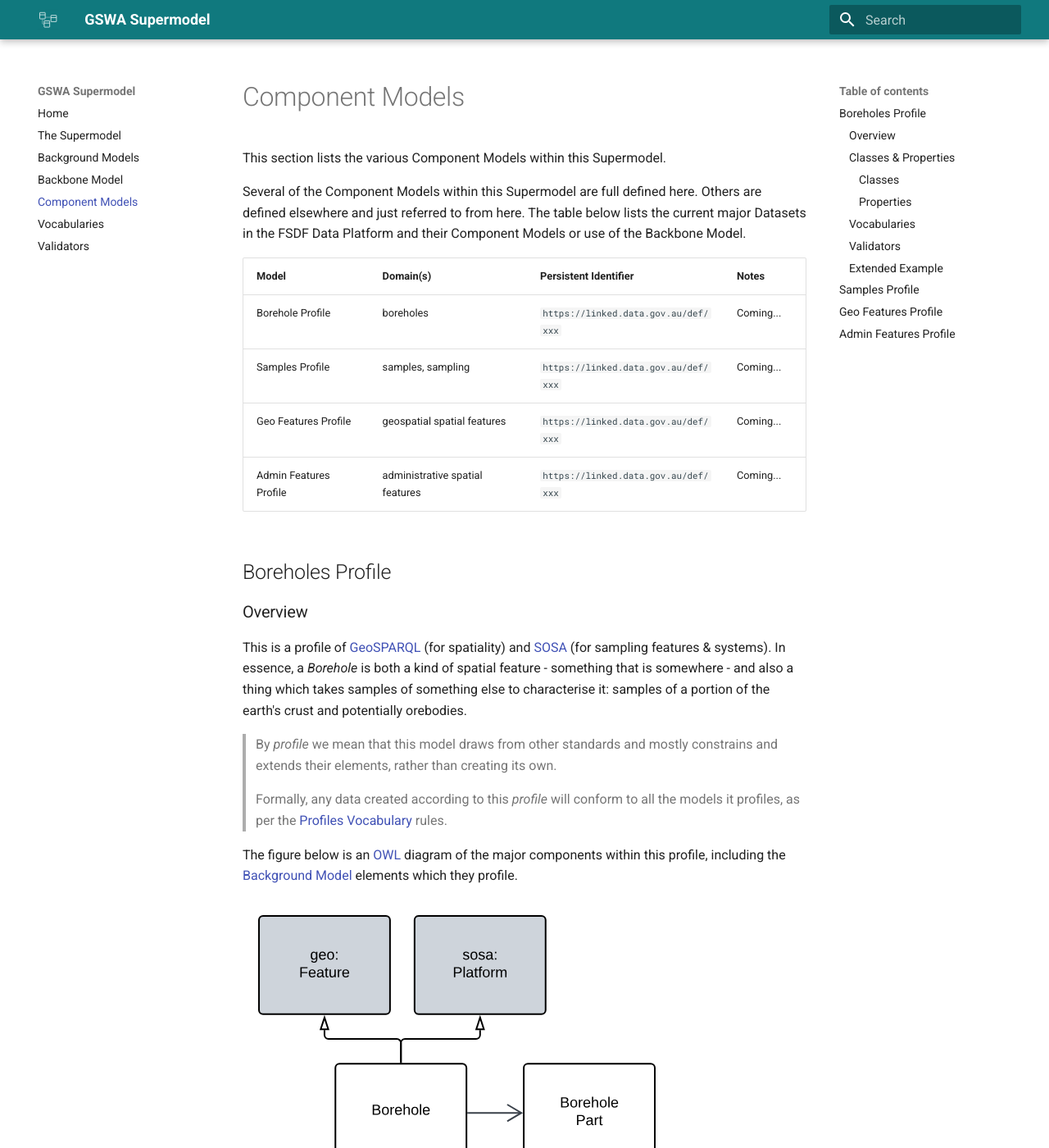
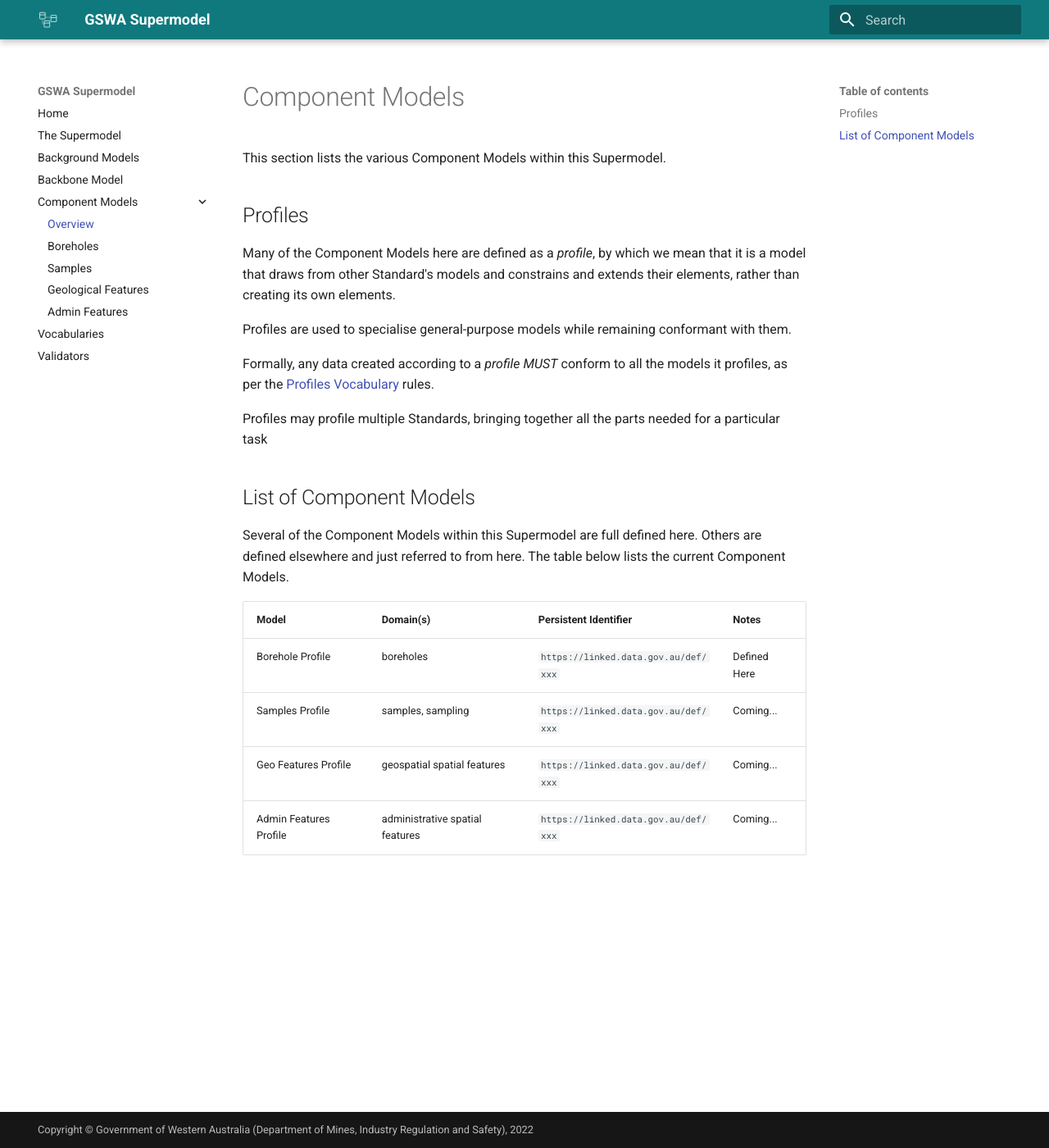
Before and after one commit to nicholascar/gswa-supermodel, an MkDocs documentation site: the page built from docs/components.md, in a window 1280 px wide and 1400 px high. Shown: the whole window at 82% size. Built offline with MkDocs 1.6.1 and Material for MkDocs 9.7.7, drawn with Linux system fonts in a browser that asks for light colours; some of the changed text lies outside the part shown.

Commit message:
small structure updates

````diff
--- a/docs/components.md
+++ b/docs/components.md
@@ -2,64 +2,23 @@
 
 This section lists the various Component Models within this Supermodel.
 
-Several of the Component Models within this Supermodel are full defined here. Others are defined elsewhere and just referred to from here. The table below lists the current major Datasets in the FSDF Data Platform and their Component Models or use of the Backbone Model.
+## Profiles
+
+Many of the Component Models here are defined as a _profile_, by which we mean that it is a model that draws from other Standard's models and constrains and extends their elements, rather than creating its own elements.
+
+Profiles are used to specialise general-purpose models while remaining conformant with them.
+
+Formally, any data created according to a _profile_ _MUST_ conform to all the models it profiles, as per the [Profiles Vocabulary](background.md#profiles-vocabulary-prof) rules.
+
+Profiles may profile multiple Standards, bringing together all the parts needed for a particular task
+
+## List of Component Models
+
+Several of the Component Models within this Supermodel are full defined here. Others are defined elsewhere and just referred to from here. The table below lists the current Component Models.
 
 **Model** | **Domain(s)** | **Persistent Identifier** | **Notes**
 --- | --- | --- | ---
-Borehole Profile | boreholes | `https://linked.data.gov.au/def/xxx` | Coming...
+Borehole Profile | boreholes | `https://linked.data.gov.au/def/xxx` | Defined Here
 Samples Profile | samples, sampling | `https://linked.data.gov.au/def/xxx` | Coming...
 Geo Features Profile | geospatial spatial features | `https://linked.data.gov.au/def/xxx` | Coming...
 Admin Features Profile | administrative spatial features | `https://linked.data.gov.au/def/xxx` | Coming...
-
-## Boreholes Profile
-
-### Overview
-
-This is a profile of [GeoSPARQL](background.md#geosparql) (for spatiality) and [SOSA](background.md#sensor-observation-sample-and-actuator-ontology-sosa) (for sampling features & systems). In essence, a _Borehole_ is both a kind of spatial feature - something that is somewhere - and also a thing which takes samples of something else to characterise it: samples of a portion of the earth's crust and potentially orebodies.
-
-> By _profile_ we mean that this model draws from other standards and mostly constrains and extends their elements, rather than creating its own.
->
-> Formally, any data created according to this _profile_ will conform to all the models it profiles, as per the [Profiles Vocabulary](background.md#profiles-vocabulary-prof) rules.
-
-The figure below is an [OWL](background.md#web-ontology-language-owl) diagram of the major components within this profile, including the [Background Model](background.md) elements which they profile.
-
-
-![](assets/boreholes-profile-overview.svg)
-<div style="text-align:center;">
-<strong>Figure:</strong> Overview diagram of this Borehole Profile
-</div>
-
-### Classes & Properties
-
-#### Classes
-
-**Property** | **Value**
---- | ---
-IRI | https://linked.data.gov.au/def/xxx/Borehole
-Name | Borehole
-Description | _Coming..._
-
-#### Properties
-
-
-### Vocabularies
-
-### Validators
-
-### Extended Example
-
-```turtle
-:x
-    a gswa:Borehole ;
-    rdfs:label "Borehole X" ;
-    geo:hasGeometry [
-        geo:asWKT "POINT (123, -45)
-    ] ;
-
-```
-
-## Samples Profile
-
-## Geo Features Profile
-
-## Admin Features Profile
--- a/mkdocs.yml
+++ b/mkdocs.yml
@@ -16,6 +16,11 @@ nav:
     - 'supermodel.md'
     - 'background.md'
     - 'backbone.md'
-    - 'components.md'
+    - 'Component Models':
+        - 'Overview': 'components.md'
+        - 'Boreholes': 'components/boreholes-profile.md'
+        - 'Samples': 'components/samples-profile.md'
+        - 'Geological Features': 'components/geo-features-profile.md'
+        - 'Admin Features': 'components/admin-features-profile.md'
     - 'vocabularies.md'
     - 'validators.md'
````
Also changed, not shown: docs/components/admin-features-profile.md (added, +1 -0 lines), docs/components/boreholes-profile.md (added, +39 -0 lines), docs/components/geo-features-profile.md (added, +1 -0 lines), docs/components/samples-profile.md (added, +1 -0 lines).
